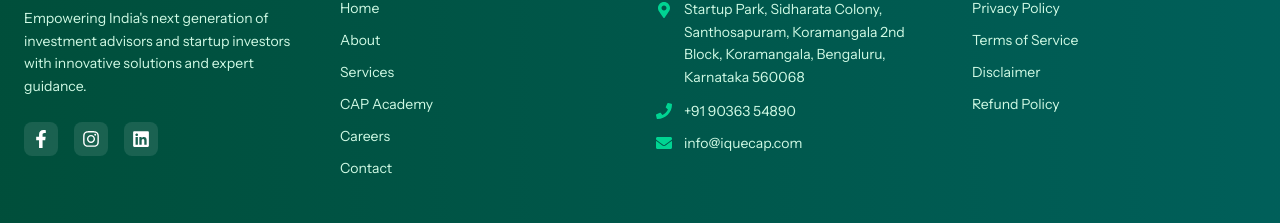
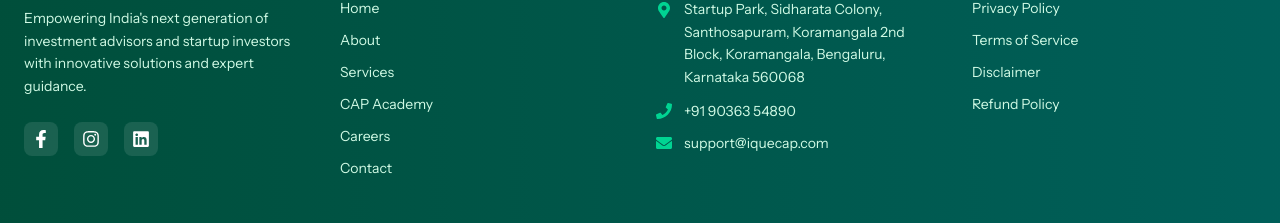
Before and after one commit to ASHIQANWARK/iquecap, a React (Vite) app: page /careers in a window 1280 px wide. Shown: the part 2999-3222 px from the top of the page. Built offline with nearby package versions, Linux system fonts and the light colour scheme.

Commit message:
initial commit

```diff
--- a/src/components/Footer.jsx
+++ b/src/components/Footer.jsx
@@ -100,10 +100,10 @@ const Footer = () => {
             <div className="flex items-center space-x-3">
               <FaEnvelope className="text-emerald-400" />
               <a
-                href="mailto:info@iquecap.com"
+                href="mailto:support@iquecap.com"
                 className="text-emerald-100 hover:text-white transition text-sm"
               >
-                info@iquecap.com
+                support@iquecap.com
               </a>
             </div>
           </div>
--- a/src/pages/Contact.jsx
+++ b/src/pages/Contact.jsx
@@ -146,7 +146,7 @@ Investment Preference: ${investmentPreference}`;
                   </div>
                   <div>
                     <h4 className="text-white font-semibold text-sm">Email Us</h4>
-                    <p className="text-emerald-100 text-xs">info@iquecap.com</p>
+                    <p className="text-emerald-100 text-xs">support@iquecap.com</p>
                   </div>
                 </div>
               </div>
```
